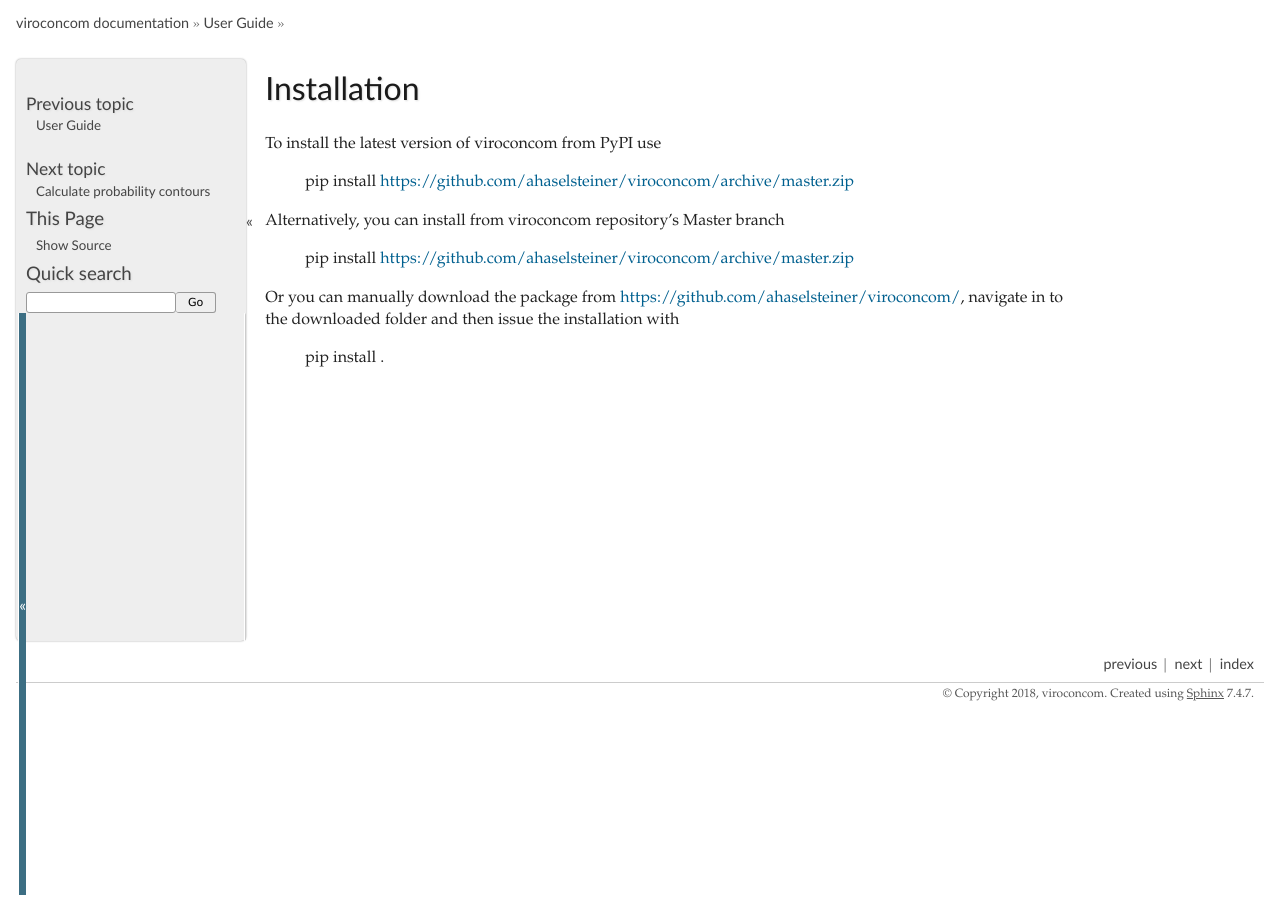
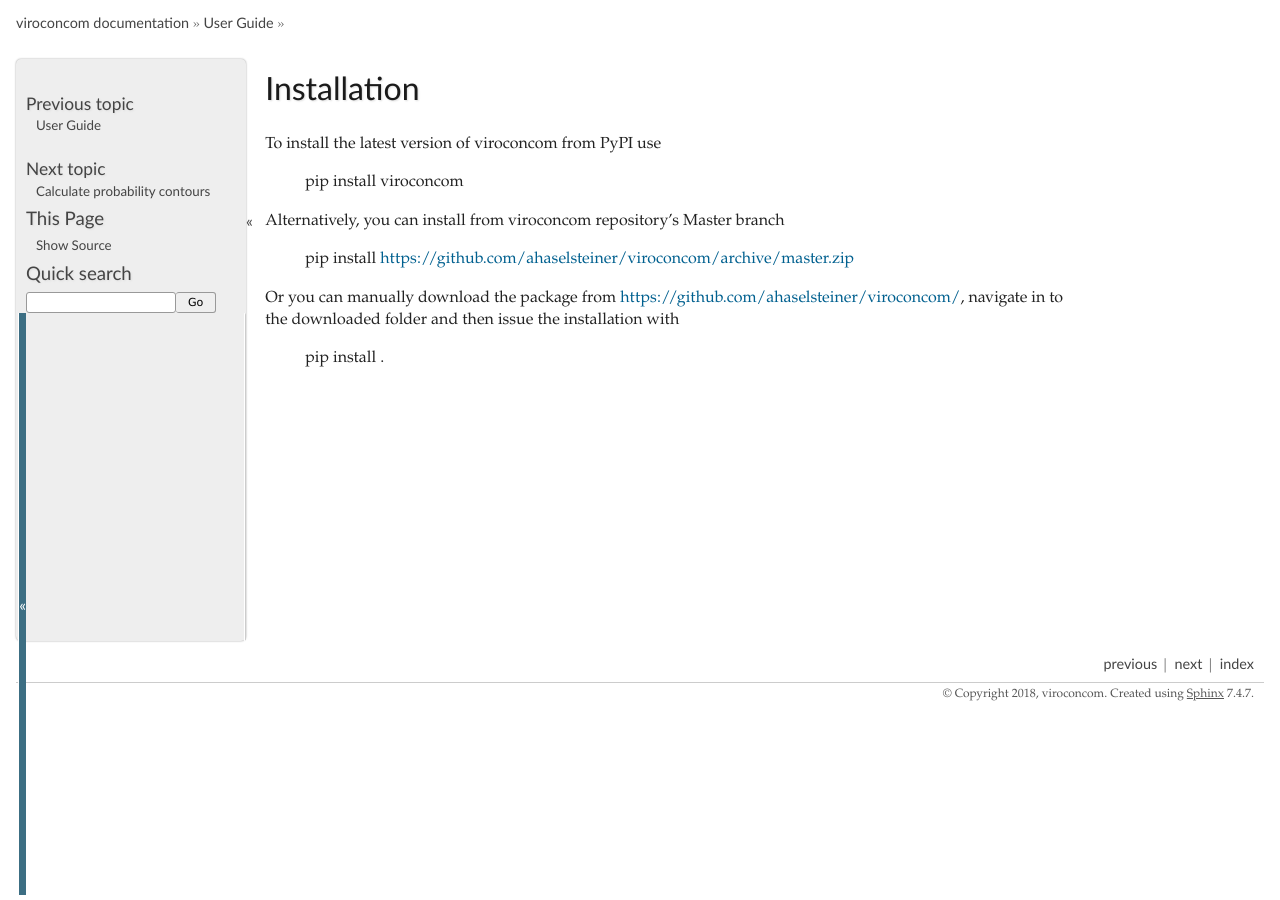
Before and after one commit to virocon-organization/virocon, a Sphinx documentation site: the page built from docs/install.rst, in a window 1280 px wide. Built offline with Sphinx 7.4.7, drawn with Linux system fonts in a browser that asks for light colours; some of the changed lines change nothing that is shown.

Commit message:
Fix mistake in documentation, #4

```diff
--- a/docs/install.rst
+++ b/docs/install.rst
@@ -4,7 +4,7 @@
 
 To install the latest version of viroconcom from PyPI use
 
-    pip install https://github.com/ahaselsteiner/viroconcom/archive/master.zip
+    pip install viroconcom
 
 Alternatively, you can install from viroconcom repository's Master branch
 
```
